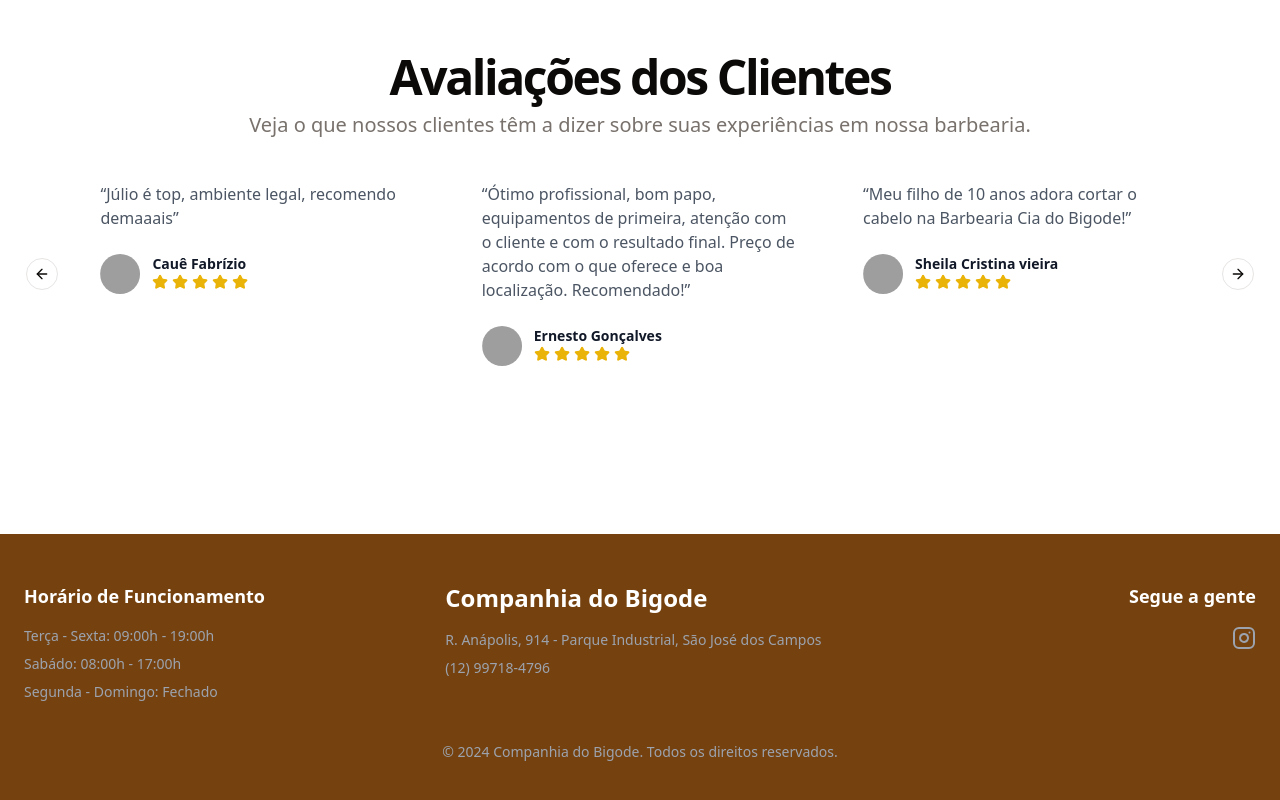
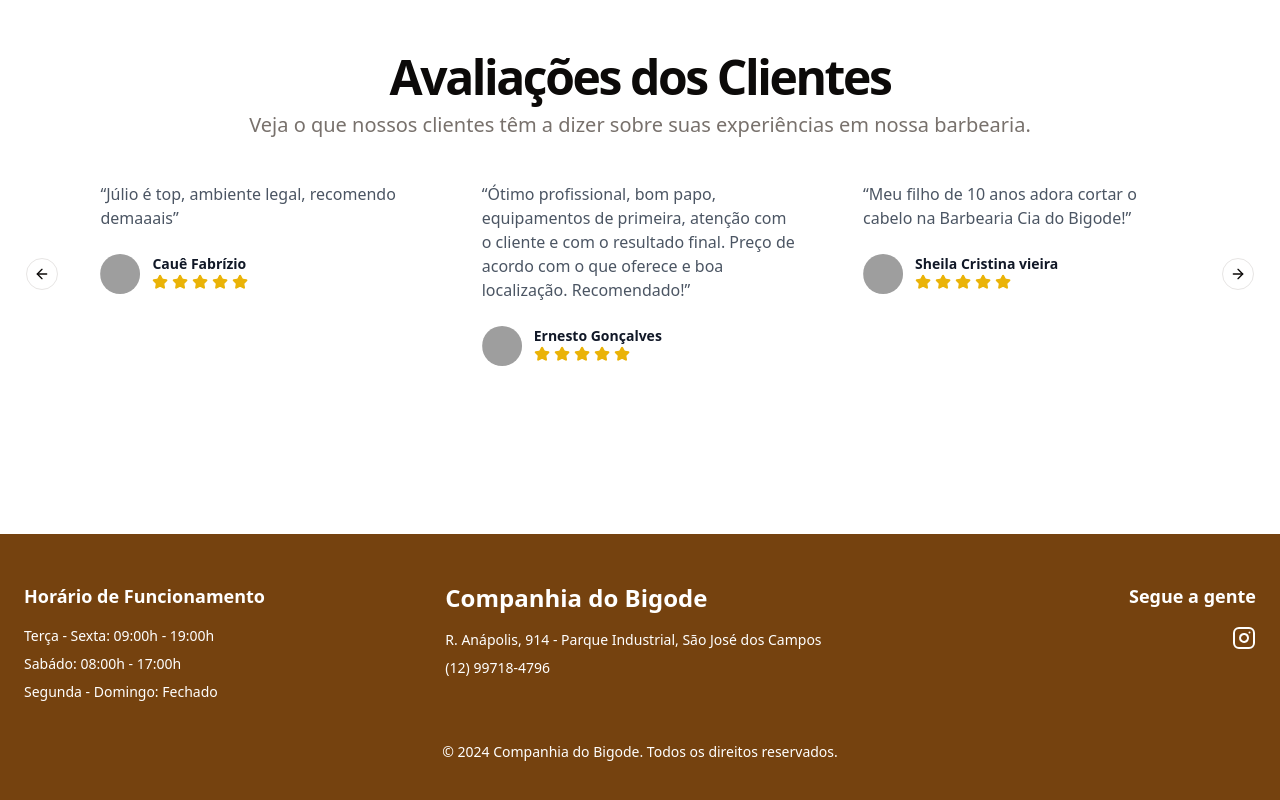
Before and after one commit to Kaue-Francisco/Barbearia, a React (Vite) app in the folder frontend/: page / in a window 1280 px wide. Shown: the part 2867-3667 px from the top of the page. Built offline with nearby package versions, Linux system fonts and the light colour scheme; grey boxes are pictures that could not be loaded.

Commit message:
be-refactor: Update footer text color and remove unnecessary CSS classes

```diff
--- a/frontend/src/pages/Components/Footer/Footer.tsx
+++ b/frontend/src/pages/Components/Footer/Footer.tsx
@@ -8,24 +8,24 @@ export default function Footer() {
             <div className="container mx-auto px-4 md:px-6 grid grid-cols-1 md:grid-cols-3 gap-8">
                 <div className="flex flex-col items-center md:items-start">
                     <h4 className="text-lg font-bold mb-4">Horário de Funcionamento</h4>
-                    <p className="text-sm text-gray-400 mb-2">Terça - Sexta: 09:00h - 19:00h</p>
-                    <p className="text-sm text-gray-400 mb-2">Sabádo: 08:00h - 17:00h</p>
-                    <p className="text-sm text-gray-400 mb-2">Segunda - Domingo: Fechado</p>
+                    <p className="text-sm -400 mb-2">Terça - Sexta: 09:00h - 19:00h</p>
+                    <p className="text-sm -400 mb-2">Sabádo: 08:00h - 17:00h</p>
+                    <p className="text-sm -400 mb-2">Segunda - Domingo: Fechado</p>
                 </div>
                 <div className="flex flex-col items-center md:items-start">
                     <h3 className="text-2xl font-bold mb-4">Companhia do Bigode</h3>
-                    <p className="text-sm text-gray-400 mb-2">R. Anápolis, 914 - Parque Industrial, São José dos Campos</p>
-                    <p className="text-sm text-gray-400 mb-2">(12) 99718-4796</p>
+                    <p className="text-sm -400 mb-2">R. Anápolis, 914 - Parque Industrial, São José dos Campos</p>
+                    <p className="text-sm -400 mb-2">(12) 99718-4796</p>
                 </div>
                 <div className="flex flex-col items-center md:items-end">
                     <h4 className="text-lg font-bold mb-4">Segue a gente</h4>
-                    <a href="#" className="text-gray-400 hover:text-white">
+                    <a href="#" className="-400 hover:text-white">
                         <InstagramIcon className="h-6 w-6" />
                     </a>
                 </div>
             </div>
             <div className="container mx-auto px-4 md:px-6 mt-8 text-center">
-                <p className="text-sm text-gray-400">&copy; 2024 Companhia do Bigode. Todos os direitos reservados.</p>
+                <p className="text-sm -400">&copy; 2024 Companhia do Bigode. Todos os direitos reservados.</p>
             </div>
         </footer>
     )
```
